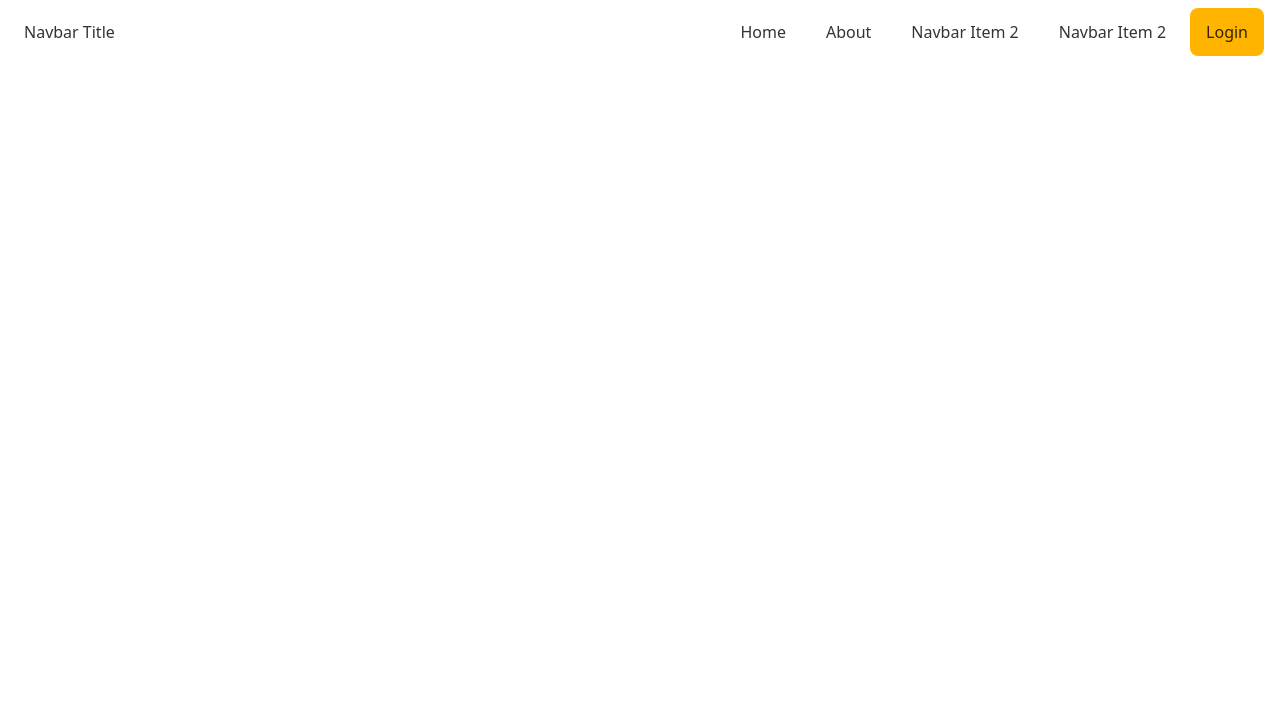
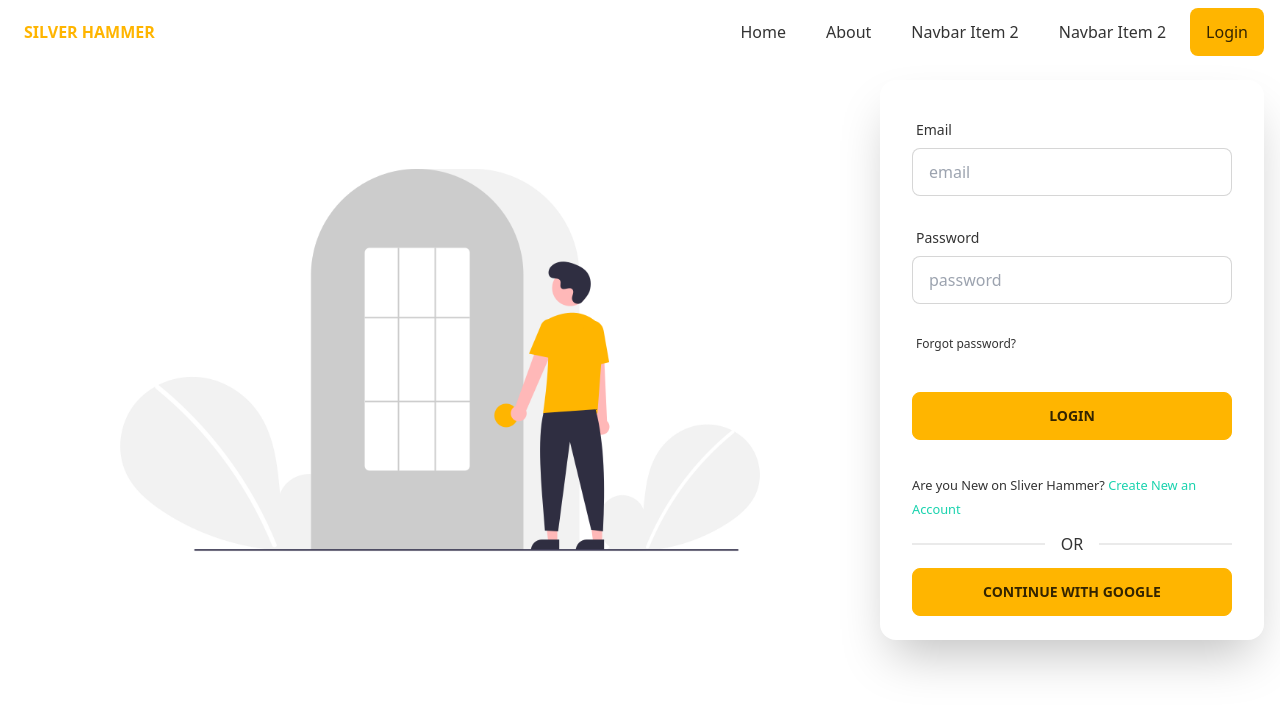
Before and after one commit to DaloarHossan/Silver-hammer-client, a React (Create React App) app: page /login in a window 1280 px wide. Shown: the top 712 px of the page. Built offline with nearby package versions, Linux system fonts and the light colour scheme.

Commit message:
login-form

```diff
--- a/package.json
+++ b/package.json
@@ -8,9 +8,11 @@
     "@testing-library/user-event": "^13.5.0",
     "aos": "^3.0.0-beta.6",
     "daisyui": "^2.15.0",
+    "firebase": "^9.8.1",
     "react": "^18.1.0",
     "react-dom": "^18.1.0",
     "react-firebase-hooks": "^5.0.3",
+    "react-hook-form": "^7.31.2",
     "react-router-dom": "^6.3.0",
     "react-scripts": "5.0.1",
     "react-toastify": "^9.0.1",
--- a/public/index.html
+++ b/public/index.html
@@ -24,7 +24,7 @@
       work correctly both with client-side routing and a non-root public URL.
       Learn how to configure a non-root public URL by running `npm run build`.
     -->
-    <title>React App</title>
+    <title>Silver Hammer</title>
   </head>
   <body>
     <noscript>You need to enable JavaScript to run this app.</noscript>
--- a/src/App.js
+++ b/src/App.js
@@ -4,6 +4,8 @@ import Navbar from './component/SharedComponent/Navbar';
 import Home from './Pages/Home/Home';
 import AOS from 'aos';
 import 'aos/dist/aos.css';
+import Checkout from './Pages/Checkout/Checkout';
+import Login from './Pages/Login/Login';
 AOS.init();
 
 function App() {
@@ -12,6 +14,8 @@ function App() {
       <Navbar>
       <Routes>
         <Route path='/' element={<Home></Home>}></Route>
+        <Route path='/checkout/:id' element={<Checkout></Checkout>}></Route>
+        <Route path='/login' element={<Login></Login>}></Route>
       </Routes>
       </Navbar>
     </div>
--- /dev/null
+++ b/src/Pages/Checkout/Checkout.js
@@ -0,0 +1,21 @@
+import React, { useEffect, useState } from 'react';
+import { useParams } from 'react-router-dom';
+
+const Checkout = () => {
+	const {id}=useParams();
+	const [product,setProduct]=useState([]);
+	useEffect(()=>{
+		fetch(`http://localhost:5000/products/${id}`)
+		.then(res=>res.json())
+		.then(data=>setProduct(data))
+	},[])
+	console.log(product);
+
+	return (
+		<div>
+
+		</div>
+	);
+};
+
+export default Checkout;
--- /dev/null
+++ b/src/Pages/Login/Login.js
@@ -0,0 +1,71 @@
+import React from 'react';
+import pic from '../../assets/login.png'
+import { useForm } from "react-hook-form";
+import { Link } from 'react-router-dom';
+import auth from '../../firebase.config';
+import { useSignInWithGoogle } from 'react-firebase-hooks/auth';
+
+const Login = () => {
+	const { register, handleSubmit, formState: { errors } } = useForm();
+	const [signInWithGoogle, gUser, gLoading, gError] = useSignInWithGoogle(auth);
+  const onSubmit = data => console.log(data);
+	return (
+		<div class="min-h-screen ">
+  <div class="hero-content flex-col lg:flex-row">
+    <div class="hero-content hidden md:block">
+	<img src={pic} class="" alt="" />
+    </div>
+    <div class="card flex-shrink-0 w-full md:max-w-sm shadow-2xl bg-base-100">
+      <form onSubmit={handleSubmit(onSubmit)} class="card-body" >
+        <div class="form-control">
+          <label class="label">
+            <span class="label-text">Email</span>
+          </label>
+          <input type="email"
+		  name="email" placeholder="email" class="input input-bordered" {...register("email", { required:{value:true, message: 'Email is Required'} ,
+		  pattern: {
+			  value:  /^[a-zA-Z0-9.!#$%&'*+/=?^_`{|}~-]+@[a-zA-Z0-9-]+(?:\.[a-zA-Z0-9-]+)*$/,
+			  message: 'Please input a valid email'
+			}})} />
+		<label class="label">
+            {errors.email?.type === 'required' &&  <small className="label-text text-red-500">{errors.email.message}</small>}
+			{errors.email?.type === 'pattern' &&  <small className="label-text text-red-500">{errors.email.message}</small>}
+          </label>
+
+        </div>
+        <div class="form-control">
+          <label class="label">
+            <span class="label-text">Password</span>
+          </label>
+          <input type="password" name="password" placeholder="password" class="input input-bordered" {...register("password", { required:{value:true, message: 'Password is Required'},
+				pattern: {
+					value:/^(?=.*\d).{6,20}$/,
+					message: 'Must be at least 6 characters'
+			}})}/>
+		  <label class="label">
+		  {errors.password?.type === 'required' &&  <small className="label-text text-red-500">{errors.password.message}</small>}
+			{errors.password?.type === 'pattern' &&  <small className="label-text text-red-500">{errors.password.message}</small>}
+          </label>
+        </div>
+		<label class="label">
+            <a href="#" class="label-text-alt link link-hover">Forgot password?</a>
+          </label>
+        <div class="form-control mt-6">
+          <input type='submit' class="btn btn-primary" value="Login"/>
+        </div>
+
+      </form>
+	  <div class='px-8 mb-6'>
+	  <small>Are you New on Sliver Hammer? <span class="text-secondary"><Link to='/signup'>Create New an Account</Link></span></small>
+	  <div class="divider">OR</div>
+
+		<button class="btn btn-primary w-full">Continue With Google</button>
+
+	  </div>
+    </div>
+  </div>
+</div>
+	);
+};
+
+export default Login;
--- a/src/component/HomeComponent/Product.js
+++ b/src/component/HomeComponent/Product.js
@@ -1,9 +1,15 @@
 import React, { useState } from "react";
+import { useNavigate } from "react-router-dom";
 import ProductModel from "./ProductModel";
 
 const Product = ({ product }) => {
 
-  const { name, description, img, min_order, quantity ,price} = product;
+  const {_id, name, description, img, min_order, quantity ,price} = product;
+  const navigate=useNavigate()
+
+  const buyNow =(id)=> {
+        navigate(`/checkout/${id}`);
+  }
 //   const [modelDescription,setModelDescription]=useState('')
 
 //   const readMore=(des)=>{
@@ -34,7 +40,7 @@ const Product = ({ product }) => {
 		  </div>
         {/* <ProductModel  des={modelDescription}></ProductModel> */}
           <div class="card-actions">
-            <button class="btn btn-primary">Buy Now</button>
+            <button onClick={()=>buyNow(_id)} class="btn btn-primary">Buy Now</button>
           </div>
         </div>
       </div>
--- a/src/component/HomeComponent/Products.js
+++ b/src/component/HomeComponent/Products.js
@@ -4,12 +4,10 @@ import Product from './Product';
 const Products = () => {
 	const [products,setProducts]=useState([]);
 	useEffect(()=>{
-		fetch('products.json')
+		fetch('http://localhost:5000/products')
 		.then(res=>res.json())
 		.then(data=>setProducts(data))
 	},[])
-	// console.log(products);
-
 	return (
 		<div className='grid md:grid-cols-3 gap-5 md:mx-12'>
 			{
--- a/src/component/SharedComponent/Navbar.js
+++ b/src/component/SharedComponent/Navbar.js
@@ -27,7 +27,7 @@ const Navbar = ({children}) => {
   <div class="drawer-content flex flex-col">
     <div class="w-full navbar bg-base-100">
 
-      <div class="flex-1 px-2 mx-2">Navbar Title</div>
+      <div class="flex-1 px-2 mx-2 font-bold text-primary uppercase">silver hammer</div>
 	  <div class="flex-none lg:hidden">
         <label for="my-drawer-3" class="btn btn-square btn-ghost">
           <svg xmlns="http://www.w3.org/2000/svg" fill="none" viewBox="0 0 24 24" class="inline-block w-6 h-6 stroke-current"><path stroke-linecap="round" stroke-linejoin="round" stroke-width="2" d="M4 6h16M4 12h16M4 18h16"></path></svg>
--- /dev/null
+++ b/src/firebase.config.js
@@ -0,0 +1,20 @@
+// Import the functions you need from the SDKs you need
+import { initializeApp } from "firebase/app";
+import {getAuth} from "firebase/auth";
+// TODO: Add SDKs for Firebase products that you want to use
+// https://firebase.google.com/docs/web/setup#available-libraries
+
+// Your web app's Firebase configuration
+const firebaseConfig = {
+  apiKey: "AIzaSyD3Zs9rvlPnH_e2FsHYsNpH9jEP-lKFWzs",
+  authDomain: "silver-hammer-bf1a6.firebaseapp.com",
+  projectId: "silver-hammer-bf1a6",
+  storageBucket: "silver-hammer-bf1a6.appspot.com",
+  messagingSenderId: "779017031224",
+  appId: "1:779017031224:web:110276178944c31670e0cd"
+};
+
+// Initialize Firebase
+const app = initializeApp(firebaseConfig);
+const auth = getAuth(app);
+export default auth;
```
Also changed, not shown: public/products.json (+6 -6 lines), src/assets/login.png (added), 1 other file (tests, documents, lock files or other folders).
